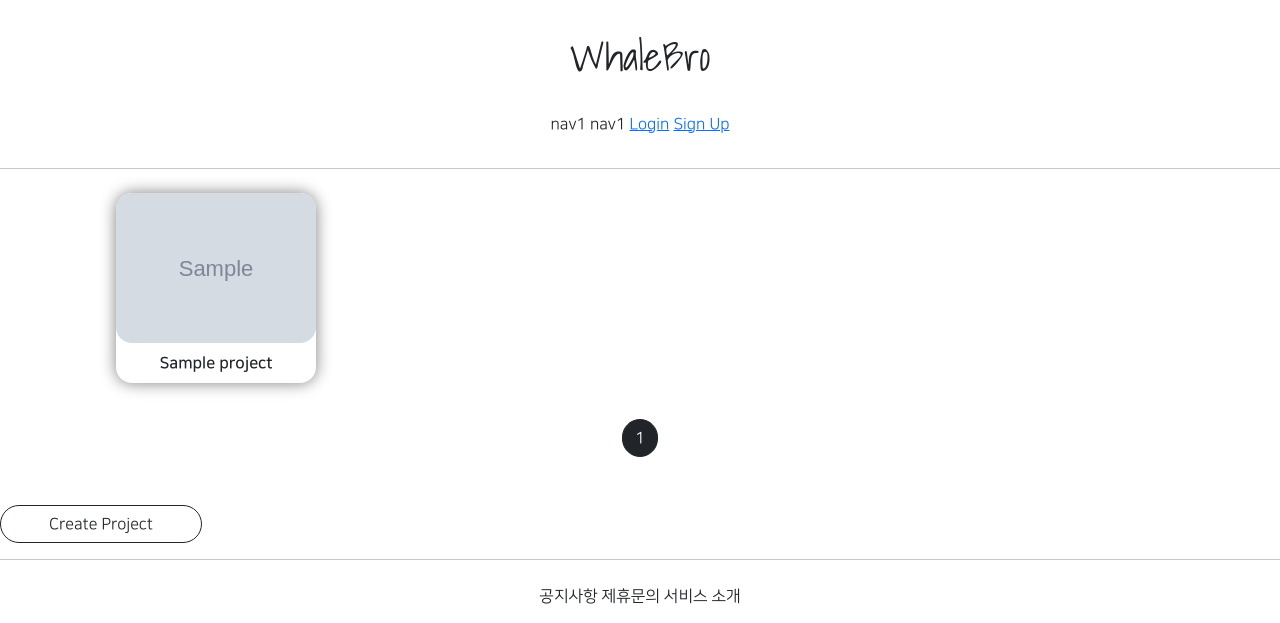
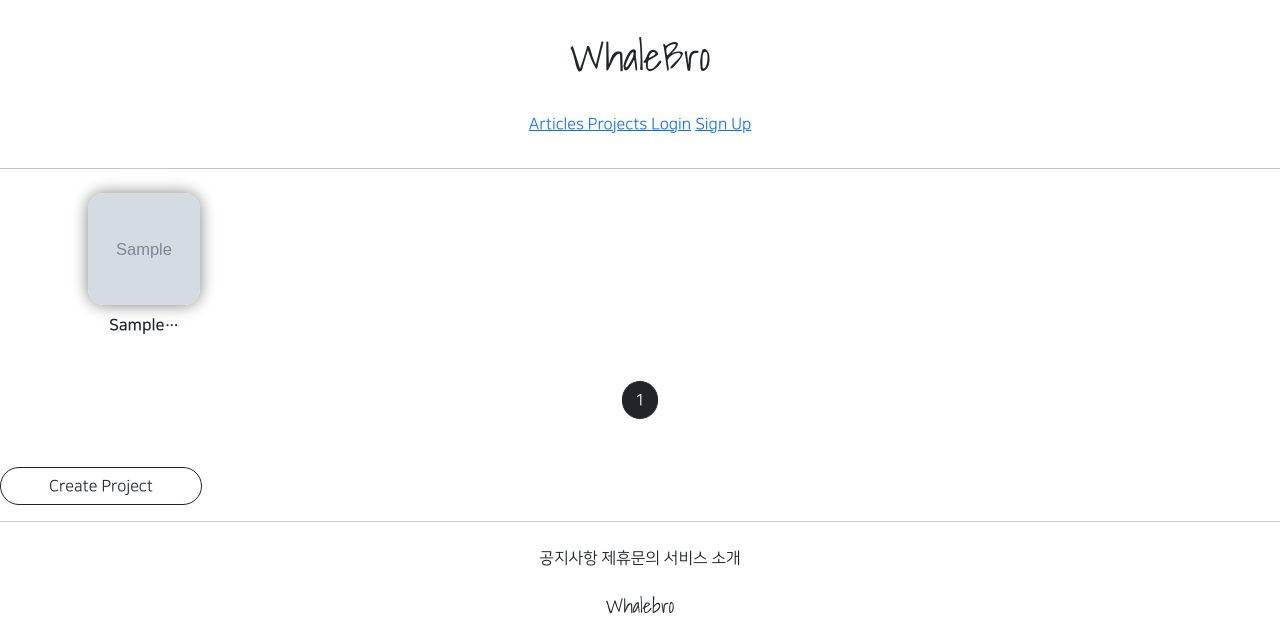
Before and after one commit to tkxksdl2/gis_6, a Django app: page /projects/list/ in a window 1280 px wide. Shown: the top 623 px of the page. Run offline with Django 3.2, Linux system fonts and the light colour scheme; tables that the repository leaves empty hold one stand-in row (values such as "Sample post"); grey boxes marked "Sample" are stand-in pictures; parts of the project's set-up code (start-up, migrations or seed data) failed here and were passed over; some libraries are stand-ins or nearby versions.

Commit message:
08/17 6ban class commit 2. projectapp

```diff
--- a/projectapp/templates/projectapp/list.html
+++ b/projectapp/templates/projectapp/list.html
@@ -9,20 +9,21 @@
             margin: 0 auto;
         }
         .container div {
-          width: 45%;
-            max-width: 200px;
           display: flex;
           justify-content: center;
           align-items: center;
           border-radius: 1rem;
           flex-direction: column;
-            box-shadow: 0 0 1rem grey;
+
 
         }
 
         .container img {
-            width: 100%;
+            width: 7rem;
+            height: 7rem;
+            object-fit: cover;
             border-radius: 1rem;
+            box-shadow: 0 0 1rem grey;
         }
 
     </style>
@@ -33,7 +34,7 @@
               <a href="{% url 'projectapp:detail' pk=project.pk %}">
                   <img src="{{ project.image.url }}" alt="">
               </a>
-          <span class="NNS_B m-2">{{ project.name }}</span>
+          <span class="NNS_B m-2">{{ project.name | truncatechars:7 }}</span>
           </div>
 
       {% endfor %}
--- a/templates/header.html
+++ b/templates/header.html
@@ -3,8 +3,16 @@
         <h1>WhaleBro</h1>
     </div>
     <div class="pragmatic_header_button">
-        <span>nav1</span>
-        <span>nav1</span>
+        <span>
+            <a href="{% url 'articleapp:list' %}">
+                Articles
+            </a>
+        </span>
+        <span>
+            <a href="{% url 'projectapp:list' %}">
+                Projects
+            </a>
+        </span>
 
         {% if not user.is_authenticated %}
         <span>
```
